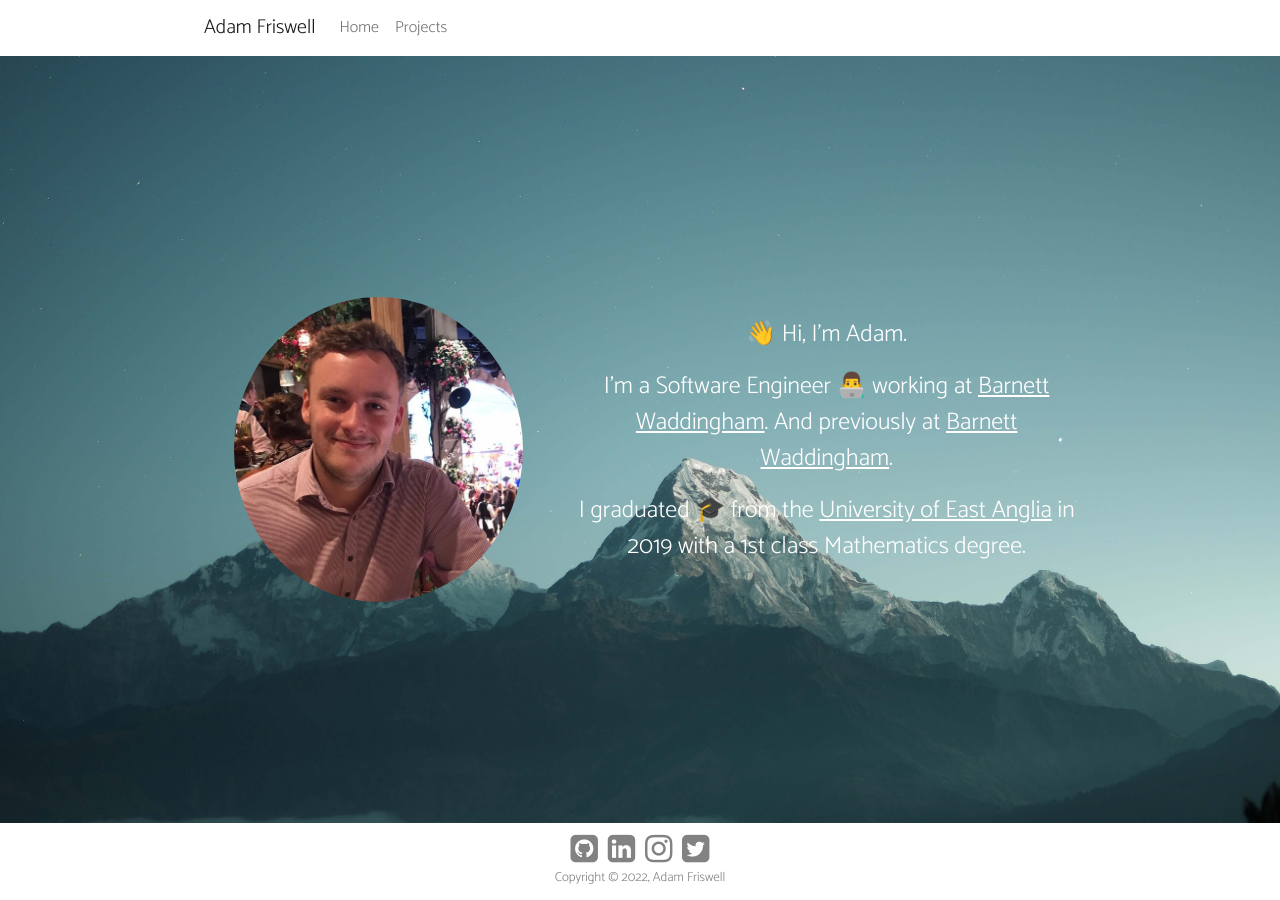
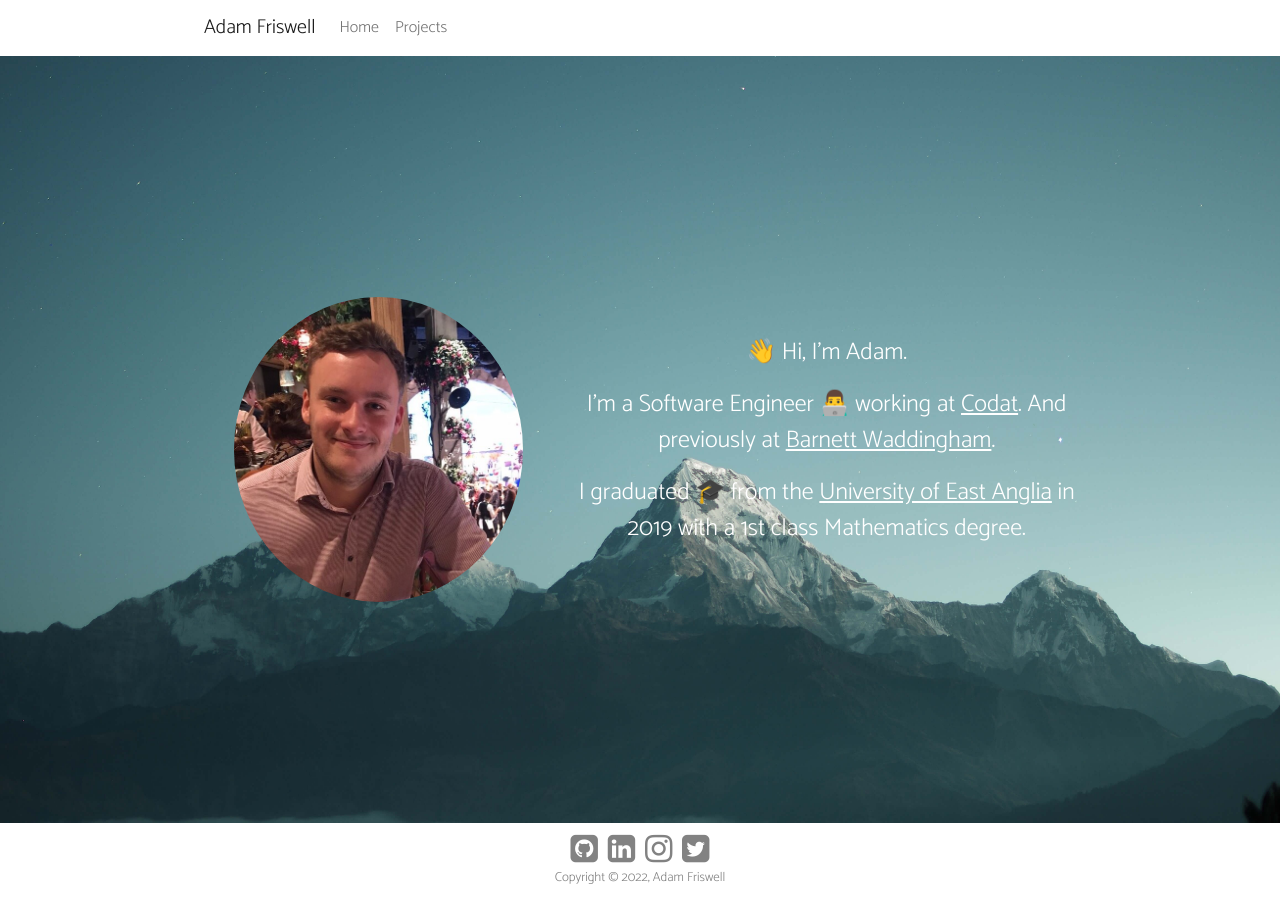
Before and after one commit to adamfriswell/portfolio-website, a Jekyll site: the page built from index.md, in a window 1280 px wide. Built offline with Jekyll 4.4.1, drawn with Linux system fonts in a browser that asks for light colours; nearby versions of some CDN libraries.

Commit message:
update job link name

```diff
--- a/_layouts/home.html
+++ b/_layouts/home.html
@@ -11,7 +11,7 @@ layout: default
                     👋 Hi, I'm Adam.
                 </p>
                 <p>
-                    I'm a Software Engineer 👨‍💻 working at <a class="link-in-text" href="https://www.codat.io/" target="_blank">Barnett Waddingham</a>. And previously at <a class="link-in-text" href="https://www.barnett-waddingham.co.uk/" target="_blank">Barnett Waddingham</a>.
+                    I'm a Software Engineer 👨‍💻 working at <a class="link-in-text" href="https://www.codat.io/" target="_blank">Codat</a>. And previously at <a class="link-in-text" href="https://www.barnett-waddingham.co.uk/" target="_blank">Barnett Waddingham</a>.
                 </p>
                 <p>
                     I graduated 🎓 from the <a class="link-in-text" href="https://www.uea.ac.uk/" target="_blank">University of East Anglia</a> in 2019 with a 1st class Mathematics degree.
```
